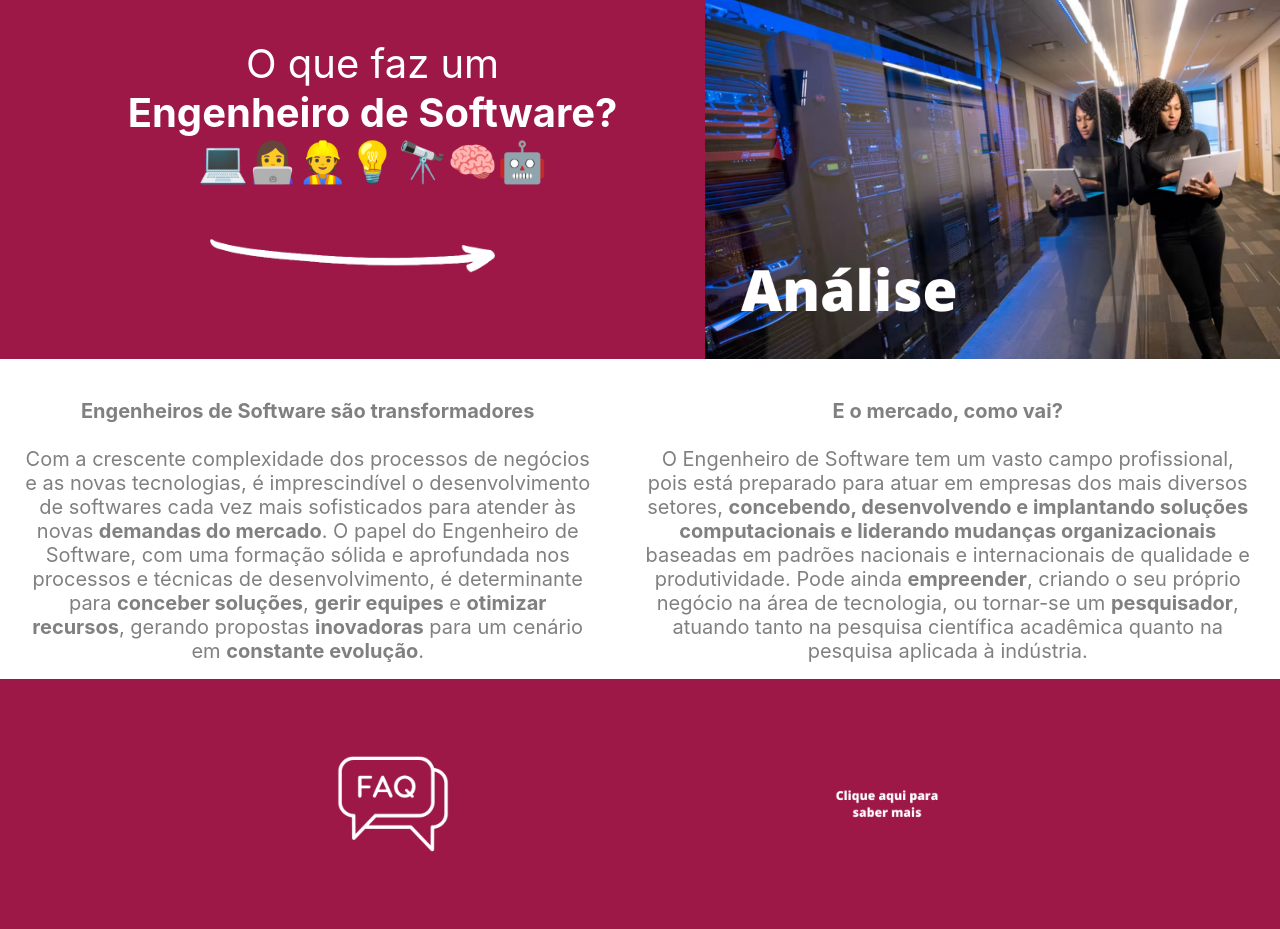
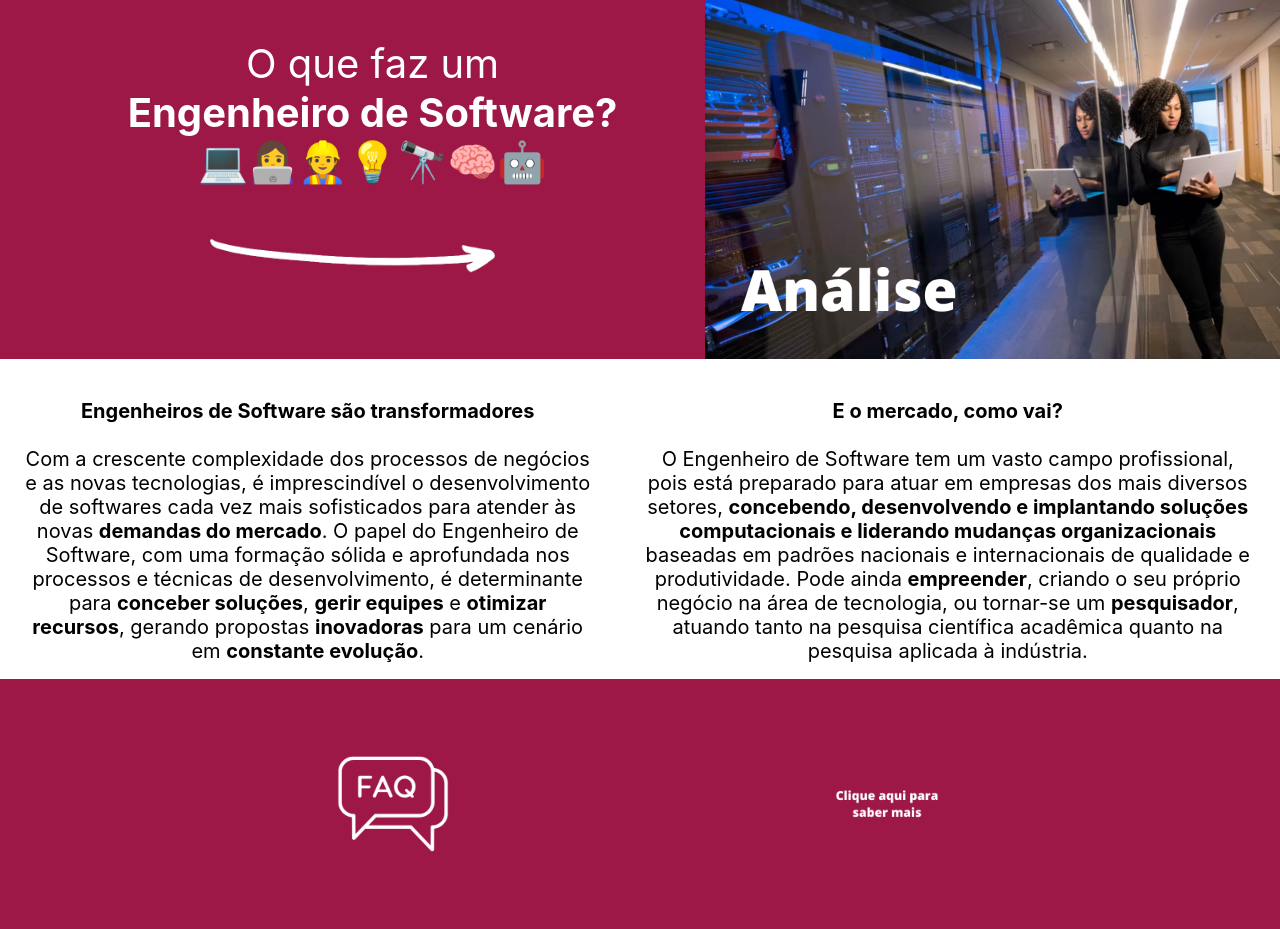
Before and after one commit to Alessandro-Schmidt/PJBL_Site_BES, a PHP site: page / in a window 1280 px wide. Shown: the part 371-1300 px from the top of the page. Run offline with PHP 8.4, Linux system fonts and the light colour scheme.

Commit message:
Alterações de IHC

```diff
--- a/styles/styles_index.css
+++ b/styles/styles_index.css
@@ -146,7 +146,6 @@ nav{
     margin-left: 25px;
     margin-right: 25px;
     font-size: 20px;
-    color: grey;
     text-justify: inter-word;
     transition: 0.3s;
 }
@@ -155,7 +154,6 @@ nav{
     margin-left: 25px;
     margin-right: 25px;
     font-size: 20px;
-    color: grey;
     transition: 0.3s;
 }
 
```
